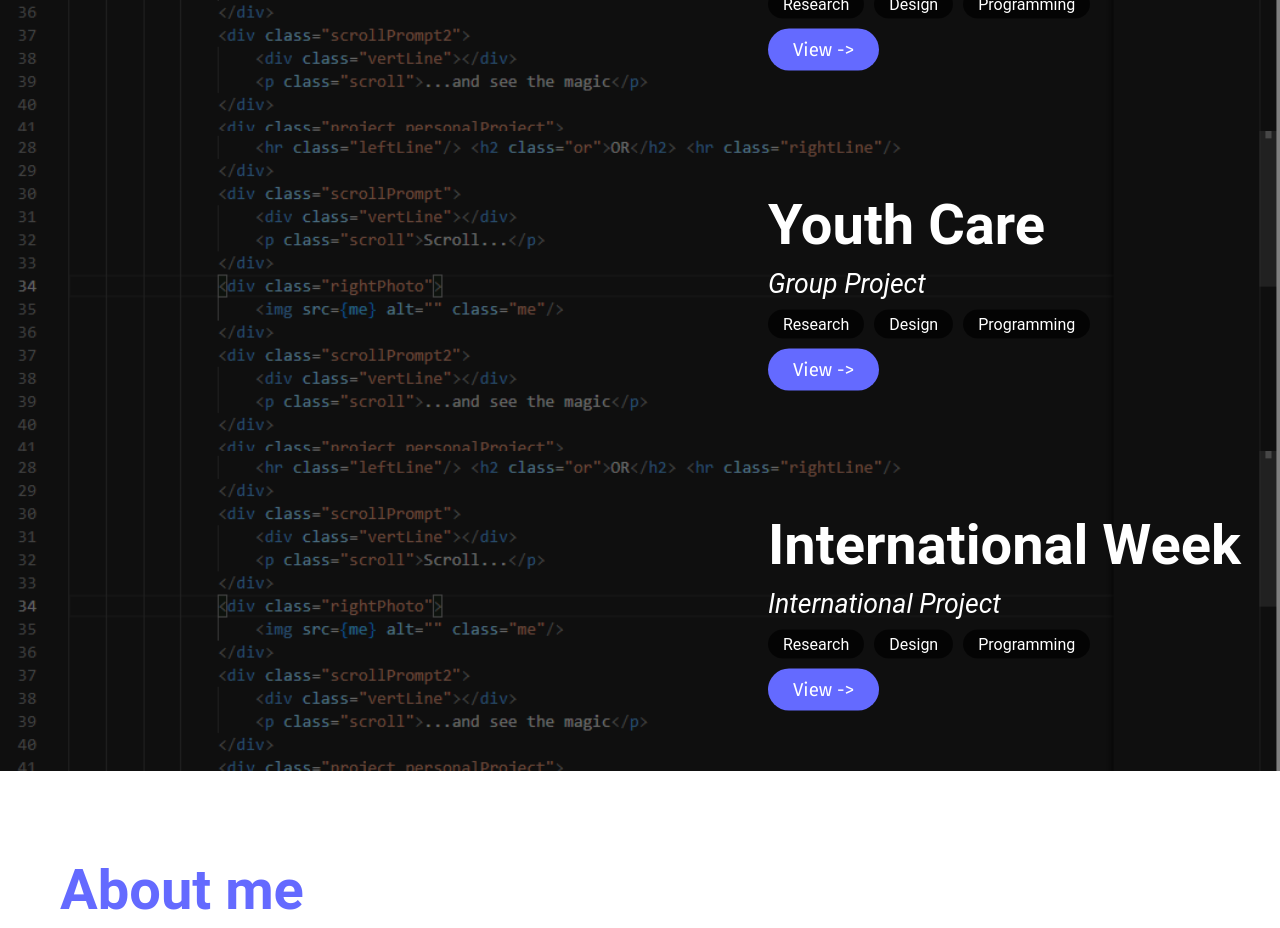
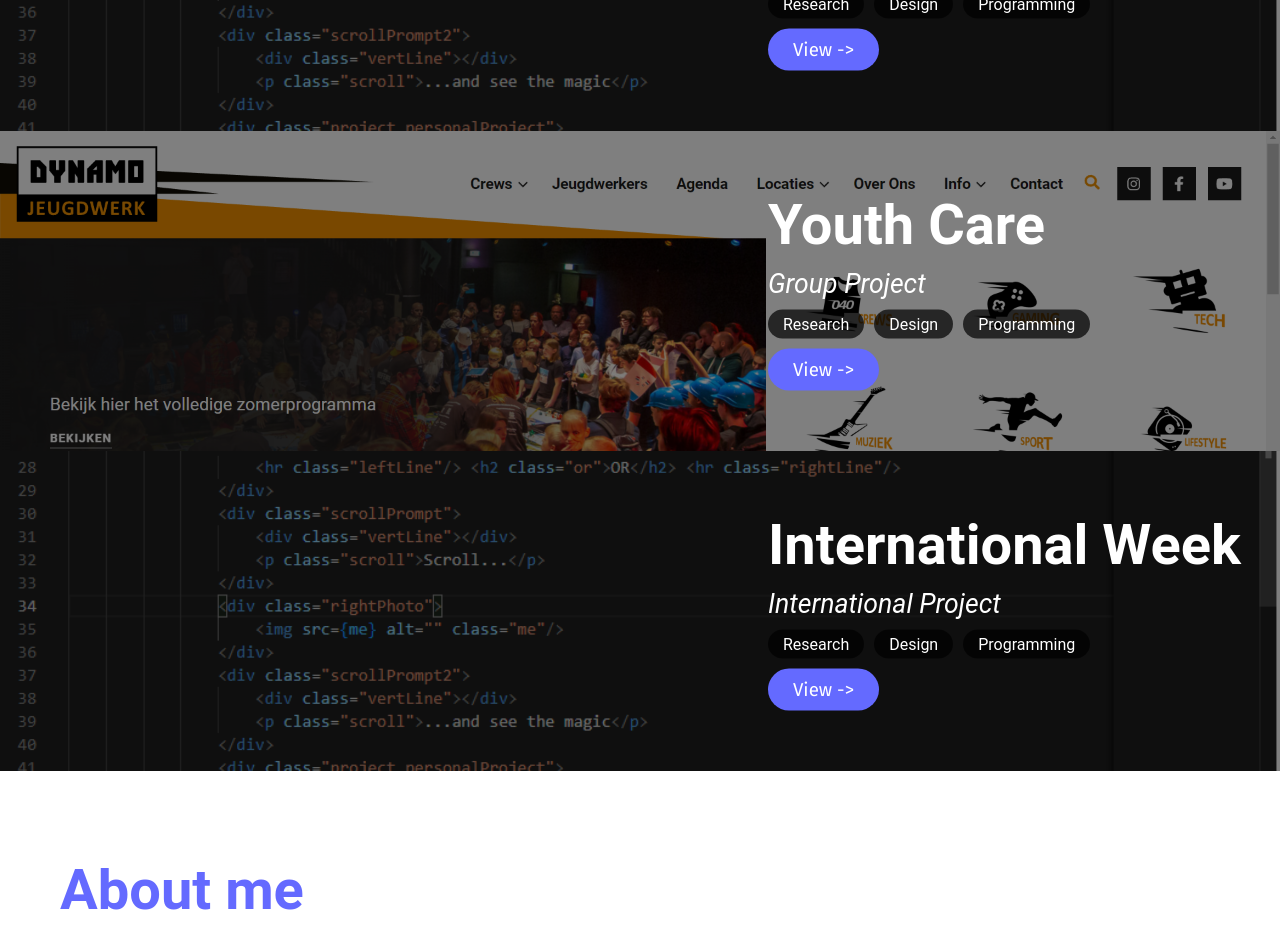
Before and after one commit to Luuntus/Portfolio, a React (Create React App) app: page / in a window 1280 px wide. Shown: the part 840-1768 px from the top of the page. Built offline with nearby package versions, Linux system fonts and the light colour scheme.

Commit message:
new build made

```diff
--- a/src/home.jsx
+++ b/src/home.jsx
@@ -55,7 +55,7 @@ function Home() {
                         </div>
                     </div>
                 </div>
-                <div class="coverImage personalProject">
+                <div class="coverImage coverImage2 personalProject">
                     <div class="project">
                         <div class="projectDesc">
                             <h2 class="projectTitle">Youth Care</h2>
--- a/src/style.css
+++ b/src/style.css
@@ -419,3 +419,7 @@ em{
 a{
   text-decoration: none;
 }
+
+.coverImage2{
+  background-image: url("./photos/dynamo.png");
+}
```
Also changed, not shown: src/photos/dynamo.png (added).
